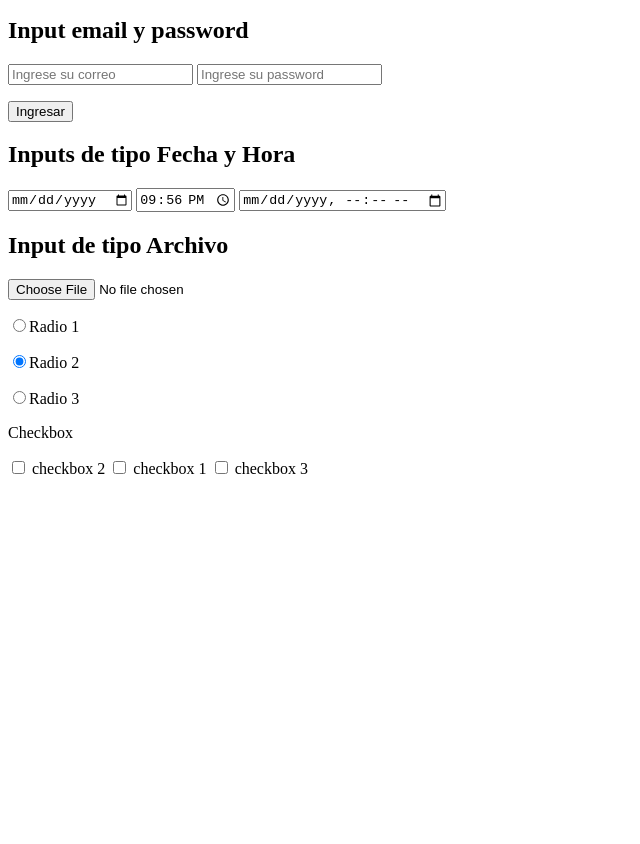
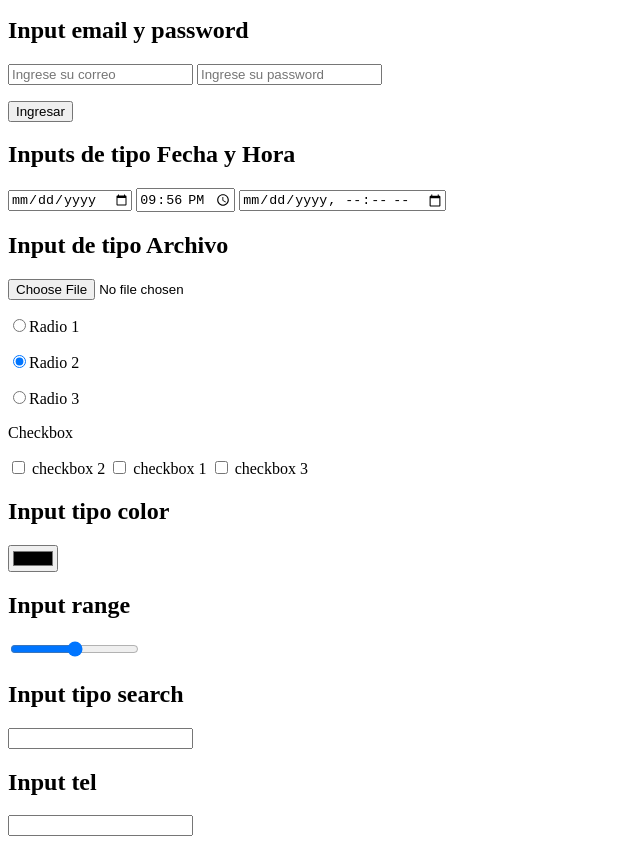
Before and after one commit to tsoluciona/codigowal, a plain HTML site: page semana1/inputs.html in a window 1280 px wide. Shown: the part 205-1049 px from the top of the page, without its empty margins (0-640 px from the left). Before the commit the page ends 800 px from the top, so only its background shows below. Drawn offline with Linux system fonts and the light colour scheme.

Commit message:
inputs de html

```diff
--- a/semana1/inputs.html
+++ b/semana1/inputs.html
@@ -43,5 +43,14 @@
             <input type="checkbox" name="opcion_check[]"/> checkbox 1
             <input type="checkbox" name="opcion_check[]"/> checkbox 3
         </p>
+        <h2>Input tipo color</h2>
+        <input type="color"/>
+        <h2>Input range</h2>
+        <input type="range"/>
+        <h2>Input tipo search</h2>
+        <input type="search"/>
+
+        <h2>Input tel</h2>
+        <input type="tel"/>
     </body>
 </html>
```
